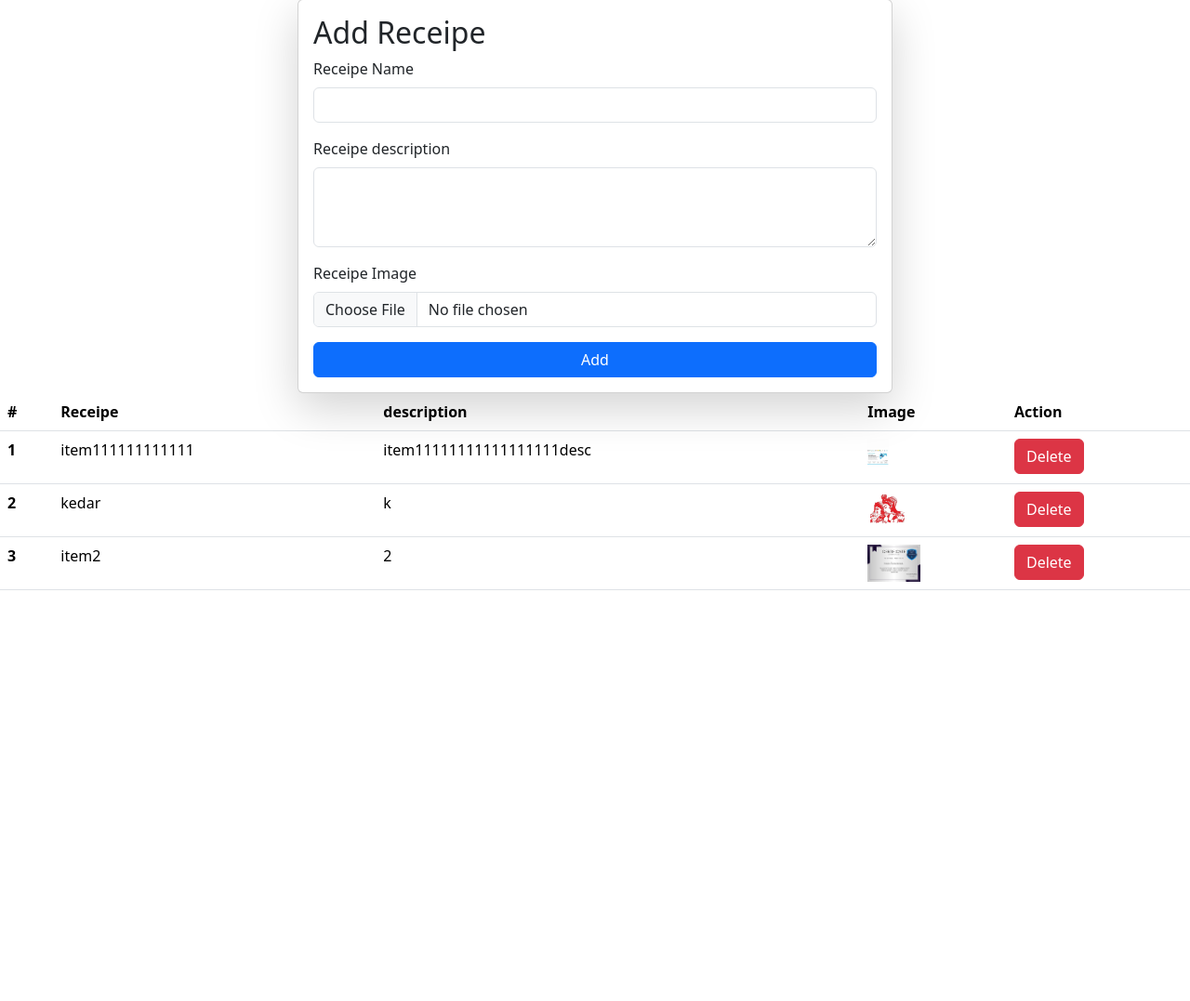
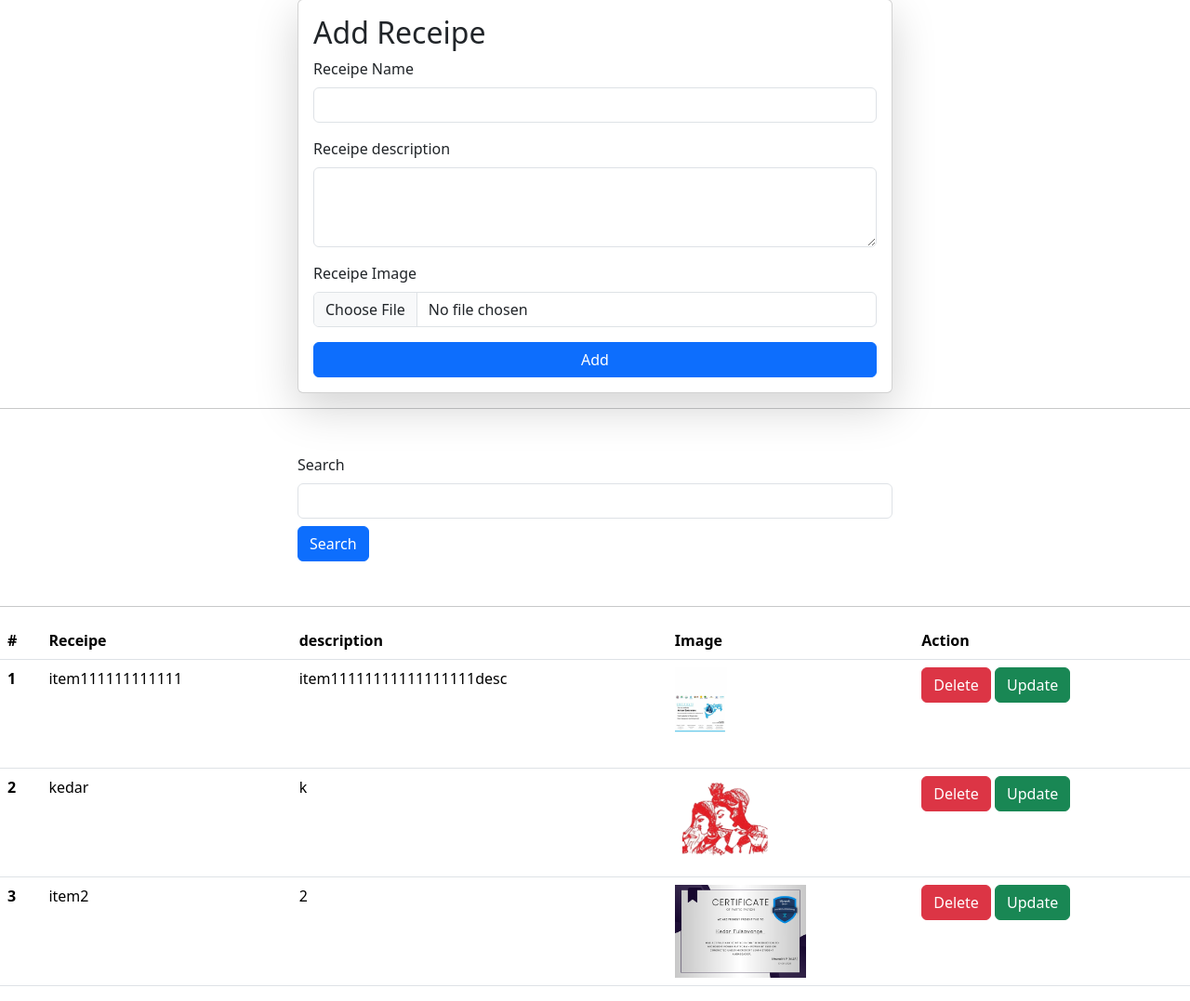
Before and after one commit to Kedarf29/Recipe-Project-, a Django app: page /recepies/ in a window 1280 px wide. Shown: the part 49-1126 px from the top of the page at 93% size. Before the commit the page ends 684 px from the top, so only its background shows below. Run offline with Django 5.2, Linux system fonts and the light colour scheme; data comes from the database, SQL or seed files in the repository; both versions use the stored data as it was after the commit.

Commit message:
update feature added

```diff
--- a/RecepieProject/urls.py
+++ b/RecepieProject/urls.py
@@ -11,6 +11,7 @@ urlpatterns = [
     path('admin/', admin.site.urls),
     path('recepies/', recepies, name='recepies'),
     path('delete/<id>/', delete_recepie, name='delete_recepie'),
+    path('update/<id>/', update_recepie, name='update_recepie'),
 ]
 
 # Serve media files during development
--- a/vege/templates/recepies.html
+++ b/vege/templates/recepies.html
@@ -7,6 +7,11 @@
     <link href="https://cdn.jsdelivr.net/npm/bootstrap@5.3.6/dist/css/bootstrap.min.css" rel="stylesheet" integrity="sha384-4Q6Gf2aSP4eDXB8Miphtr37CMZZQ5oXLH2yaXMJ2w8e2ZtHTl7GptT4jmndRuHDT" crossorigin="anonymous">
 </head>
 <body>
+
+
+  {% block start %}
+
+
     <form class="col-6 mx-auto card p-3 shadow-lg mt-5" method="post" enctype="multipart/form-data">
       {% csrf_token %}
       <h2>Add Receipe</h2>
@@ -26,6 +31,26 @@
   <button type="submit" class="btn btn-primary">Add</button>
 </form>
 
+
+
+<hr>
+<form action="">
+  <div class="mt-5 mb-5">
+    <div class="mx-auto col-6">
+      <div class="mb-3">
+         <label for="exampleInputEmail1" class="form-label">Search</label>
+         <input  class="form-control" value="{{ search_query }}" name="search" type="text">
+
+         <button type="submit" class="btn btn-primary mt-2">Search</button>
+      </div>
+    </div>
+  </div>
+</form>
+<hr>
+
+
+
+
 <table class="table">
   <thead>
     <tr>
@@ -42,14 +67,19 @@
       <th scope="row">{{forloop.counter}}</th>
       <td>{{recepie.name}}</td>
       <td>{{recepie.description}}</td>
-      <td><img src="/media/{{recepie.image}}" alt="" style="height: 40px "></td>
+      <td><img src="/media/{{recepie.image}}" alt="" style="height: 100px "></td>
       <!-- <td><a href="/delete/{{recepie.id}}" class="btn btn-danger">Delete</a></td> -->
-      <td><a href="{% url 'delete_recepie' recepie.id %}" class="btn btn-danger">Delete</a></td>
+      <td>
+        <a href="{% url 'delete_recepie' recepie.id %}" class="btn btn-danger">Delete</a>
+         <a href="{% url 'update_recepie' recepie.id %}" class="btn btn-success">Update</a>
+      </td>
     </tr>
     {% endfor %}
   </tbody>
 </table>
 
+  {% endblock %}
+
     <script src="https://cdn.jsdelivr.net/npm/bootstrap@5.3.6/dist/js/bootstrap.bundle.min.js" integrity="sha384-j1CDi7MgGQ12Z7Qab0qlWQ/Qqz24Gc6BM0thvEMVjHnfYGF0rmFCozFSxQBxwHKO" crossorigin="anonymous" ></script>
 </body>
 </html>
--- a/vege/views.py
+++ b/vege/views.py
@@ -22,10 +22,41 @@ def recepies(request):
     return redirect('recepies')
 
  queryset = Recepie.objects.all()
+
+
+ search_query = request.GET.get('search', '')
+ if search_query:
+        queryset = queryset.filter(name__icontains=search_query)
+
+
  context = {
     'recepies': queryset
  }
  return render(request, 'recepies.html', context)
+
+def update_recepie(request, id):
+   queryset = Recepie.objects.get(id=id)
+
+   if request.method == 'POST':
+         data = request.POST
+         receipe_name = data.get('receipe_name')
+         receipe_description = data.get('receipe_description')
+         receipe_image = request.FILES.get('receipe_image')
+
+         print(f"Updating Recipe ID: {id}")
+         print(f"New Recipe Name: {receipe_name}")
+         print(f"New Recipe Description: {receipe_description}")
+         print(f"New Recipe Image: {receipe_image}")
+
+         queryset.name = receipe_name
+         queryset.description = receipe_description
+         if receipe_image:
+            queryset.image = receipe_image
+         queryset.save()
+
+         return redirect('recepies')
+
+   return render(request, 'update_recepies.html', {'recepie': queryset})
 
 def delete_recepie(request, id):
     print(f"Deleting recipe with ID: {id}")
```
Also changed, not shown: vege/templates/update_recepies.html (added, +23 -0 lines), db.sqlite3, public/static/recepie_images/Kedar_Fulsawange__2hQUsVf.jpg (added), public/static/recepie_images/Screenshot_2025-03-23_004537_1.png (added), public/static/recepie_images/WhatsApp_Image_2025-04-16_at_09.19.35_136ee265.jpg (added), vege/templates/base.html (deleted).
